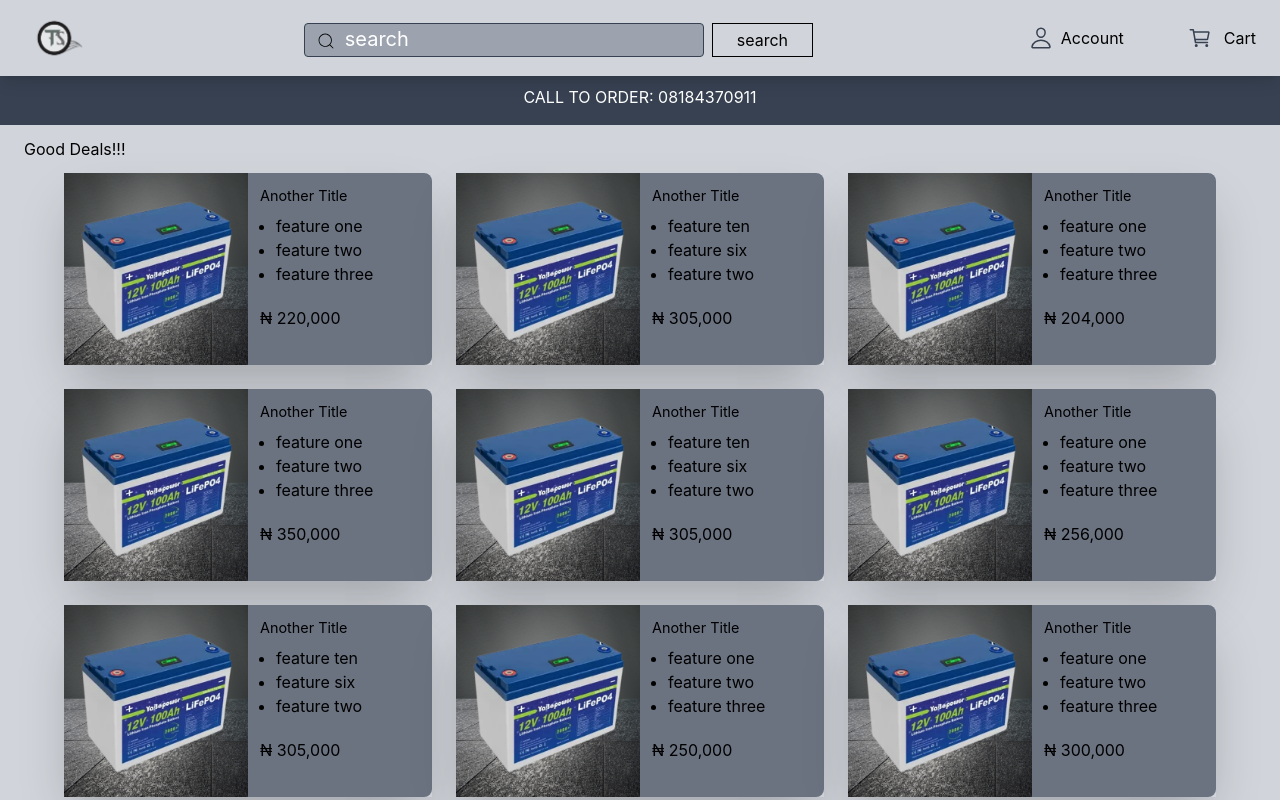
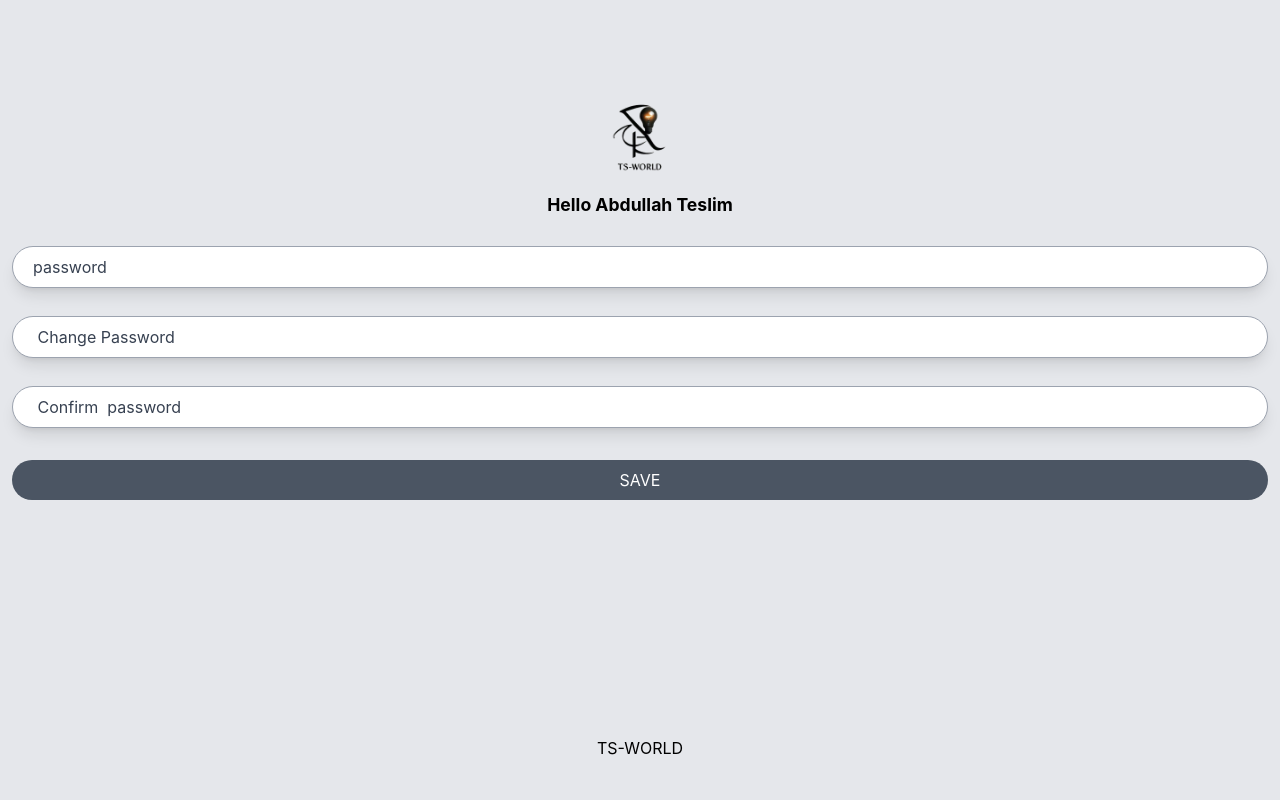
Before and after one commit to teslimdev/tsworld, a React (Create React App) app: page /PasswordChange in a window 1280 px wide. Before the commit this address led to /. Shown: the top 800 px of the page. Built offline with nearby package versions, Linux system fonts and the light colour scheme; the HTML template or start-up script is replaced by a standard one.

Commit message:
Account Update

```diff
--- a/public/output.css
+++ b/public/output.css
@@ -606,6 +606,10 @@
   bottom: 0px;
 }
 
+.bottom-10 {
+  bottom: 2.5rem;
+}
+
 .bottom-\[-6rem\] {
   bottom: -6rem;
 }
@@ -682,10 +686,6 @@
   top: 20rem;
 }
 
-.bottom-10 {
-  bottom: 2.5rem;
-}
-
 .z-10 {
   z-index: 10;
 }
@@ -758,6 +758,10 @@
   height: 2.5rem;
 }
 
+.h-28 {
+  height: 7rem;
+}
+
 .h-8 {
   height: 2rem;
 }
@@ -780,10 +784,6 @@
 
 .h-\[35rem\] {
   height: 35rem;
-}
-
-.h-\[90vh\] {
-  height: 90vh;
 }
 
 .h-fit {
@@ -808,14 +808,6 @@
   height: 100svh;
 }
 
-.h-60 {
-  height: 15rem;
-}
-
-.h-28 {
-  height: 7rem;
-}
-
 .max-h-\[300px\] {
   max-height: 300px;
 }
@@ -834,6 +826,10 @@
 
 .w-16 {
   width: 4rem;
+}
+
+.w-28 {
+  width: 7rem;
 }
 
 .w-\[100px\] {
@@ -862,14 +858,6 @@
   width: 100%;
 }
 
-.w-60 {
-  width: 15rem;
-}
-
-.w-28 {
-  width: 7rem;
-}
-
 .max-w-\[1200px\] {
   max-width: 1200px;
 }
@@ -1175,6 +1163,11 @@
   background-color: rgb(156 163 175 / var(--tw-bg-opacity));
 }
 
+.bg-gray-50 {
+  --tw-bg-opacity: 1;
+  background-color: rgb(249 250 251 / var(--tw-bg-opacity));
+}
+
 .bg-gray-500 {
   --tw-bg-opacity: 1;
   background-color: rgb(107 114 128 / var(--tw-bg-opacity));
@@ -1512,14 +1505,14 @@
   color: rgb(209 213 219 / var(--tw-text-opacity));
 }
 
-.text-gray-400 {
-  --tw-text-opacity: 1;
-  color: rgb(156 163 175 / var(--tw-text-opacity));
-}
-
 .text-gray-500 {
   --tw-text-opacity: 1;
   color: rgb(107 114 128 / var(--tw-text-opacity));
+}
+
+.text-gray-600 {
+  --tw-text-opacity: 1;
+  color: rgb(75 85 99 / var(--tw-text-opacity));
 }
 
 .text-gray-700 {
@@ -1693,9 +1686,9 @@
   color: rgb(0 0 0 / var(--tw-text-opacity));
 }
 
-.placeholder\:text-gray-200::placeholder {
+.placeholder\:text-gray-700::placeholder {
   --tw-text-opacity: 1;
-  color: rgb(229 231 235 / var(--tw-text-opacity));
+  color: rgb(55 65 81 / var(--tw-text-opacity));
 }
 
 .placeholder\:text-white::placeholder {
--- a/src/App.js
+++ b/src/App.js
@@ -22,7 +22,7 @@
 import Notification from "./Compnents/Notificatiion";
 import Enquiries from "./Container/Enquiries/Enquiries";
  import {Account} from './Container'
- import { Manage } from "./Compnents";
+ import { Manage ,PasswordChange } from "./Compnents";
 
 function App() {
   const [showLogo, setShowLogo] = useState(true);
@@ -95,6 +95,7 @@
         <Route path="/Enquiries" element={<Enquiries />} />
        <Route path="/Account" element={<Account />} />
         <Route path="/Manage" element={<Manage />} />
+        <Route path="/PasswordChange" element={<PasswordChange />} />
       </Routes>
       {showNotification && (
         <Notification onClose={handleNotificationClose} />
--- a/src/Compnents/Manage.jsx
+++ b/src/Compnents/Manage.jsx
@@ -2,7 +2,7 @@
 import Logo from '../../src/Assets/logo3.png'
 const Manage = () => {
   return (
-    <div>
+    <div className=' bg-gray-200 h-lvh'>
       <div className=' text-center pt-20 '>
      <div className=' flex justify-center'>
          <img src={Logo} alt="" className=' w-28 h-28' />
@@ -12,8 +12,8 @@
 
       <div className=' pt-10'>
         <ul className=' space-y-3 px-4'>
-            <li className=' py-3 border shadow-lg px-3 '><a href="/">Edit Phone Number</a></li>
-            <li className=' py-3 border shadow-lg px-3'><a href="/"></a>Change Password</li>
+            <li className=' py-3 border shadow-lg px-3 bg-gray-50 '><a href="/">Edit Phone Number</a></li>
+           <a href=" /PasswordChange"> <li className=' py-3 border shadow-lg px-3 bg-gray-50 mt-3'><a href="/"></a>Change Password</li></a>
         </ul>
       </div>
       <div className=' flex justify-center'>
--- /dev/null
+++ b/src/Compnents/PasswordChange.jsx
@@ -0,0 +1,61 @@
+import React from "react";
+import Logo from "../../src/Assets/logo3.png";
+const PasswordChange = () => {
+  return (
+    <div className="bg-gray-200 h-lvh">
+      <div className=" text-center pt-20 ">
+        <div className=" flex justify-center">
+          <img src={Logo} alt="" className=" w-28 h-28" />
+        </div>
+        <h2 className=" font-bold text-[1.1rem]">Hello Abdullah Teslim</h2>
+      </div>
+      <div className=" px-3">
+        <form action="">
+          <div className="pt-4">
+            <input
+              type="password"
+              required
+              name="password"
+              placeholder="password"
+              className="w-full mt-3 py-2  text-gray-200 shadow-lg placeholder:text-gray-700 outline-none  border border-gray-400 focus:text-gray-200 focus:bg-gray-900 focus:placeholder:text-gray-200 rounded-full pl-5"
+            />
+          </div>
+          <div className="pt-4">
+            <input
+              type="password"
+              required
+              name="password"
+              placeholder=" Change Password"
+              className="w-full mt-3 py-2  text-gray-200 shadow-lg placeholder:text-gray-700 outline-none  border border-gray-400 focus:text-gray-200 focus:bg-gray-900 focus:placeholder:text-gray-200 rounded-full pl-5"
+            />
+          </div>
+          <div className="pt-4">
+            <input
+              type="Password"
+              required
+              name="Password"
+              placeholder=" Confirm  password"
+              className="w-full mt-3 py-2  text-gray-200 shadow-lg placeholder:text-gray-700 outline-none  border border-gray-400 focus:text-gray-200 focus:bg-gray-900 focus:placeholder:text-gray-200 rounded-full pl-5"
+            />
+          </div>
+          <div className="pt-8">
+                  <button
+                    type="submit"
+                    className="bg-gray-600 text-white  hover:bg-gray-900 py-2 w-full rounded-full"
+                  >
+                    SAVE
+                  </button>
+
+                </div>
+        </form>
+      </div>
+      <div className=" flex justify-center">
+        <div className=" absolute bottom-10  ">
+          <h2>TS-WORLD</h2>
+        </div>
+      </div>
+    </div>
+  );
+};
+
+export default PasswordChange;
--- a/src/Compnents/index.js
+++ b/src/Compnents/index.js
@@ -6,3 +6,4 @@
 export {default as Pages} from './Pages'
 export {default as Notificatiion} from './Notificatiion'
 export {default as Manage} from './Manage'
+export {default as PasswordChange} from './PasswordChange'
--- a/src/Container/Account/Account.jsx
+++ b/src/Container/Account/Account.jsx
@@ -4,6 +4,9 @@
 import { RiArrowRightSLine } from "react-icons/ri";
 import { IoLockClosedSharp } from "react-icons/io5";
 import { MdManageAccounts } from "react-icons/md";
+import Logo from '../../../src/Assets/logo3.png'
+import { Link } from "react-router-dom";
+import { IoIosArrowRoundBack } from "react-icons/io";
 const Account = () => {
      const [loading, setLoading] = useState(true);
 useEffect(() => {
@@ -26,24 +29,35 @@
   }
 
   return (
-    <div className="  ">
-      <Header/>
-   <div className=" h-[90vh] bg-gray-200">
-      <div className=" pt-28">
-         <div className=" bg-gray-800 py-2 pl-4" >
-        <h2 className=" font-semibold text-gray-200 py-2">Welcome, Abdullah</h2>
-        <p className=" font-semibold text-gray-200">08123456789</p>
+    <div className="  bg-gray-200 h-lvh ">
+     <div>
+        <div className=" shadow-lg  fixed w-full z-20">
+          <div className="flex items-center justify-between max-w-[1200px] m-auto px-3 py-2">
+            <p className="text-black text-3xl">
+              <Link to="/">
+                <IoIosArrowRoundBack />
+              </Link>
+            </p>
+            <h2 className="text-black text-[1.1rem] uppercase">Account Overview</h2>
+            <div></div>{" "}
+            {/* This empty div creates space for the center alignment */}
+          </div>
+        </div>
       </div>
+   <div className="  md:max-w-[700px] m-auto">
+      <div className=' text-center pt-20 '>
+     <div className=' flex justify-center'>
+         <img src={Logo} alt="" className=' w-28 h-28' />
      </div>
+        <h2 className=' font-bold text-[1.1rem]'>Hello Abdullah Teslim</h2>
+      </div>
 
-     <div className=" pt-4">
-        <div className=" bg-gray-700 py-2"><h2 className=" text-center text-gray-200 text-[1.1rem] font-semibold"> Account Overview</h2></div>
-     </div>
+
      <div>
         <ul className=" space-y-3 px-3 pt-6">
-            <li className=" flex items-center justify-between px-4 py-3 shadow-lg  border bg-white    "><p className=" flex items-center gap-3"><MdProductionQuantityLimits /> Orders</p><RiArrowRightSLine /></li>
+           <a href="/Manage ">  <li className=" flex items-center justify-between px-4 py-3 shadow-lg  border bg-white    "><p className=" flex items-center gap-3"><MdProductionQuantityLimits /> Orders</p><RiArrowRightSLine /></li></a>
        <a href="/Manage "> <li className=" flex items-center justify-between px-4 py-3 shadow-lg  border bg-white   mt-3  "><p className=" flex items-center gap-3"><MdManageAccounts /> Account Management </p><RiArrowRightSLine /></li></a>
-         <li className=" flex items-center justify-between px-4 py-3 shadow-lg  border bg-white    "><p className=" flex items-center gap-3"><IoLockClosedSharp /> Close Account</p><RiArrowRightSLine /></li>
+        <a href="/Manage ">  <li className=" flex items-center justify-between px-4 py-3 shadow-lg  border bg-white  mt-3   "><p className=" flex items-center gap-3"><IoLockClosedSharp /> Close Account</p><RiArrowRightSLine /></li></a>
         </ul>
      </div>
     <div className=" flex justify-center   relative">
@@ -52,7 +66,6 @@
        </div>
     </div>
    </div>
-  <Footer/>
     </div>
   )
 }
--- a/src/Container/Signin/Signin.jsx
+++ b/src/Container/Signin/Signin.jsx
@@ -3,9 +3,9 @@
 const Signin = () => {
   return (
     <div>
-      <div className="bg-gray-600 w-full h-svh">
+      <div className="bg-gray-500 w-full h-svh">
         <div className="flex justify-center">
-          <div className="bg-gray-500 w-full md:rounded-lg md:py-10 md:mx-6 md:top-[12%]  absolute md:px-6 md:w-[700px] lg:w-[1000px] m-auto h-full md:h-fit ">
+          <div className="bg-gray-200 w-full md:rounded-lg md:py-10 md:mx-6 md:top-[12%]  absolute md:px-6 md:w-[700px] lg:w-[1000px] m-auto h-full md:h-fit ">
             <div className=" md:max-w-[500px] gap-10 m-auto">
               <div className="text-center pt-5">
                 <div className="flex justify-center">
@@ -24,7 +24,7 @@
                     required
                     name="mobile"
                     placeholder="Mobile No"
-                    className="w-full mt-3 pl-5 bg-gray-800 text-gray-200 placeholder:text-gray-200  py-2 outline-none  border border-gray-400 focus:text-gray-200 focus:bg-gray-900 focus:placeholder:text-gray-200 rounded-full"
+                    className="w-full mt-3 pl-5  text-gray-200 shadow-lg placeholder:text-gray-700  py-2 outline-none  border border-gray-400 focus:text-gray-200 focus:bg-gray-900 focus:placeholder:text-gray-200 rounded-full"
                   />
                 </div>
                  <div className="pt-4">
@@ -33,7 +33,7 @@
                     required
                     name="password"
                     placeholder="password"
-                    className="w-full mt-3 py-2 bg-gray-800 text-gray-200 placeholder:text-gray-200 outline-none  border border-gray-400 focus:text-gray-200 focus:bg-gray-900 focus:placeholder:text-gray-200 rounded-full pl-5"
+                    className="w-full mt-3 py-2  text-gray-200 shadow-lg placeholder:text-gray-700 outline-none  border border-gray-400 focus:text-gray-200 focus:bg-gray-900 focus:placeholder:text-gray-200 rounded-full pl-5"
                   />
                 </div>
 
@@ -45,7 +45,7 @@
                 <div className="pt-8">
                   <button
                     type="submit"
-                    className="bg-gray-800 text-white hover:bg-gray-900 py-2 w-full rounded-full"
+                    className="bg-gray-600 text-white  hover:bg-gray-900 py-2 w-full rounded-full"
                   >
                     SIGN IN
                   </button>
--- a/src/Container/Signup/Signup.jsx
+++ b/src/Container/Signup/Signup.jsx
@@ -44,10 +44,10 @@
   };
 
   return (
-    <div className=''>
-      <div className='bg-gray-600 w-full h-svh'>
+    <div className=' '>
+      <div className='bg-gray-400 w-full h-svh'>
         <div className='flex justify-center'>
-          <div className='bg-gray-500 w-full md:rounded-lg md:py-10 md:mx-6 md:top-[1%] sl:top-[5%]  absolute md:px-6  md:w-[700px] lg:w-[1000px]  m-auto h-full md:h-fit '>
+          <div className='  bg-gray-200 w-full md:rounded-lg md:py-10 md:mx-6 md:top-[1%] sl:top-[5%]  absolute md:px-6  md:w-[700px] lg:w-[1000px]  m-auto h-full md:h-fit '>
             <div className='md:max-w-[500px] gap-10 m-auto'>
               <div className='text-center pt-5'>
                 <div className='flex justify-center'>
@@ -64,7 +64,7 @@
                       value={formData.name}
                       onChange={handleChange}
                       placeholder='Name'
-                      className='w-full mt-3 py-2 bg-gray-800 text-gray-200 placeholder:text-gray-200 outline-none  border border-gray-400 focus:text-gray-200 focus:bg-gray-900 focus:placeholder:text-gray-200 rounded-full pl-5' />
+                      className='w-full mt-3 py-2  shadow-lg text-gray-200 placeholder:text-gray-700 outline-none  border border-gray-400 focus:text-gray-200 focus:bg-gray-900 focus:placeholder:text-gray-200 rounded-full pl-5' />
                   </div>
                   <div className='pt-4'>
                     <input type="tel"
@@ -73,7 +73,7 @@
                       value={formData.mobile}
                       onChange={handleChange}
                       placeholder='Mobile No'
-                      className='w-full mt-3 pl-5 bg-gray-800 text-gray-200 placeholder:text-gray-200  py-2 outline-none  border border-gray-400 focus:text-gray-200 focus:bg-gray-900 focus:placeholder:text-gray-200 rounded-full' />
+                      className='w-full mt-3 pl-5  shadow-lg text-gray-200 placeholder:text-gray-700  py-2 outline-none  border border-gray-400 focus:text-gray-200 focus:bg-gray-900 focus:placeholder:text-gray-200 rounded-full' />
                   </div>
                   <div className='pt-4'>
                     <div className="relative">
@@ -83,9 +83,9 @@
                         value={formData.password}
                         onChange={handleChange}
                         placeholder='Password'
-                        className='w-full mt-3 pl-5 bg-gray-800 text-gray-200 placeholder:text-gray-200  py-2 outline-none  border border-gray-400 focus:text-gray-200 focus:bg-gray-900 focus:placeholder:text-gray-200 rounded-full' />
+                        className='w-full mt-3 pl-5  shadow-lg text-gray-200 placeholder:text-gray-700  py-2 outline-none  border border-gray-400 focus:text-gray-200 focus:bg-gray-900 focus:placeholder:text-gray-200 rounded-full' />
                       <button type="button"
-                        className="absolute  top-1/2 right-3 transform -translate-y-1/2 text-gray-400"
+                        className="absolute  top-1/2 right-3 transform -translate-y-1/2 text-gray-600"
                         onClick={togglePasswordVisibility}>
                         {showPassword ? <RiEyeOffFill />   : <RiEyeFill />}
                       </button>
@@ -99,9 +99,9 @@
                         value={formData.confirmPassword}
                         onChange={handleChange}
                         placeholder='Confirm Password'
-                        className='w-full mt-3 pl-5 bg-gray-800 text-gray-200 placeholder:text-gray-200  py-2 outline-none   border border-gray-400 focus:text-gray-200 focus:bg-gray-900 focus:placeholder:text-gray-200 rounded-full' />
+                        className='w-full mt-3 pl-5  text-gray-200 shadow-lg placeholder:text-gray-700  py-2 outline-none   border border-gray-400 focus:text-gray-200 focus:bg-gray-900 focus:placeholder:text-gray-200 rounded-full' />
                       <button type="button"
-                        className="absolute top-1/2 right-3 transform -translate-y-1/2 text-gray-400"
+                        className="absolute top-1/2 right-3 transform -translate-y-1/2 text-gray-600 "
                         onClick={togglePasswordVisibility}>
                         {showPassword ? <RiEyeOffFill /> : <RiEyeFill />}
                       </button>
@@ -116,7 +116,7 @@
                     <label htmlFor=" " className='pl-2 text-gray-900'>I accept the Terms of Use and Privacy Policy</label>
                   </div>
                   <div className='pt-6'>
-                    <button type="submit" className='bg-gray-800 text-white hover:bg-gray-900 py-2 w-full rounded-full'>SIGN UP</button>
+                    <button type="submit" className='bg-gray-500 text-white hover:bg-gray-900 py-2 w-full rounded-full'>SIGN UP</button>
                     <p className='pt-3 text-center text-gray-900'>Already a member?<a href="/Signin" className='underline'>Sign in</a></p>
                   </div>
                 </form>
```
